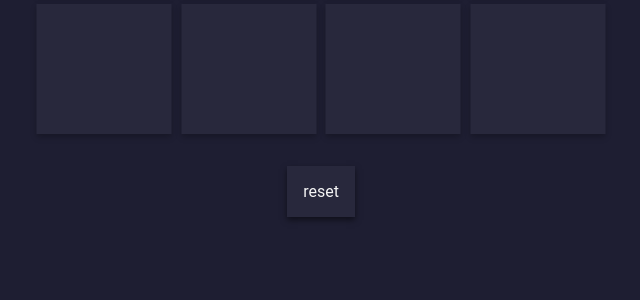
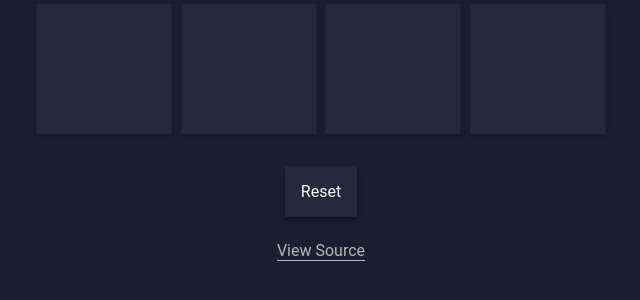
Before and after one commit to itsMapleLeaf/card-flip, a React (Create React App) app: page / in a window 1280 px wide. Shown: the part 448-748 px from the top of the page, without its empty margins (319-959 px from the left). Built offline with nearby package versions, Linux system fonts and the light colour scheme.

Commit message:
add link to source

```diff
--- a/src/App.tsx
+++ b/src/App.tsx
@@ -76,7 +76,7 @@ const App = () => {
 
   return (
     <>
-      <div className="cards">
+      <main className="cards">
         {cards.map((card, index) => (
           <Card
             key={index}
@@ -85,9 +85,19 @@ const App = () => {
             isVisible={cardIsVisible(card)}
           />
         ))}
-      </div>
+      </main>
       <h1 className="attempt-counter">{range(attemptCount).map(() => "❌")}</h1>
-      <button onClick={resetGame}>reset</button>
+      <button onClick={resetGame}>Reset</button>
+      <footer>
+        <a
+          className="link"
+          href="https://github.com/kingdaro/card-flip"
+          target="_blank"
+          rel="noopener noreferrer"
+        >
+          View Source
+        </a>
+      </footer>
     </>
   )
 }
--- a/src/index.css
+++ b/src/index.css
@@ -12,10 +12,11 @@ a {
 :root {
   --theme-color: rgb(30, 30, 50);
   --theme-color-alt: rgb(40, 40, 60);
+  --text-color: whitesmoke;
 
   font-size: 16px;
   font-family: Roboto, sans-serif;
-  color: whitesmoke;
+  color: var(--text-color);
 
   background-color: var(--theme-color);
 
@@ -24,6 +25,16 @@ a {
 
 body {
   text-align: center;
+}
+
+.link {
+  border-bottom: 1px solid var(--text-color);
+  opacity: 0.7;
+  transition: 0.3s opacity;
+}
+
+.link:hover {
+  opacity: 1;
 }
 
 .cards {
@@ -84,3 +95,7 @@ button {
   padding: 1rem;
   box-shadow: 0px 3px 6px rgba(0, 0, 0, 0.5);
 }
+
+footer {
+  margin: 1.5rem 0;
+}
```
